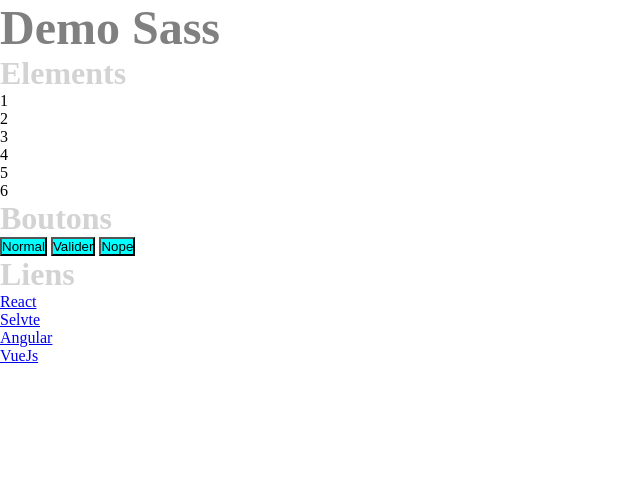
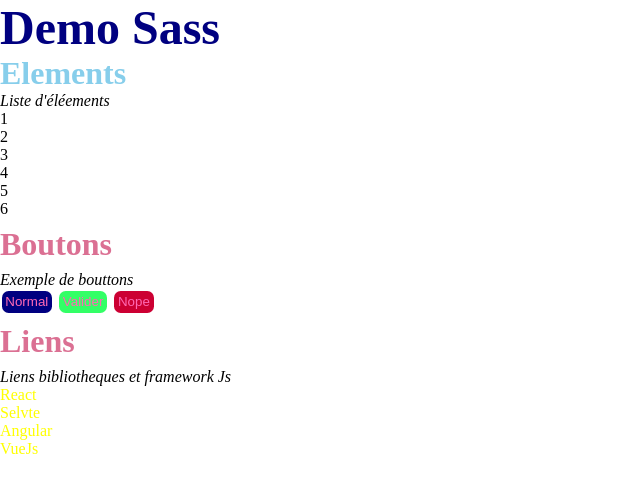
Before and after one commit to jobrazil/sass, a website built with Parcel: page index.html in a window 1280 px wide. Shown: the whole page, without its empty margins (0-640 px from the left). Built offline with nearby package versions, Linux system fonts and the light colour scheme.

Commit message:
link variables

```diff
--- a/index.html
+++ b/index.html
@@ -9,6 +9,7 @@
 <body>
     <h1>Demo Sass</h1>
     <h2>Elements</h2>
+    <p>Liste d'éléements</p>
     <div>
         <div class="elem" id="elem1">1</div>
         <div class="elem" id="elem2">2</div>
@@ -18,12 +19,14 @@
         <div class="elem" id="elem6">6</div>
     </div>
     <h2>Boutons</h2>
+    <p>Exemple de bouttons</p>
     <div>
         <button class="btn">Normal</button>
         <button class="btn btn-success">Valider</button>
         <button class="btn btn-error">Nope</button>
     </div>
     <h2>Liens</h2>
+    <p>Liens bibliotheques et framework Js</p>
     <div><a href="https://fr.react.dev/" target="_blank">React</a></div>
     <div><a href="https://svelte.dev/" target="_blank">Selvte</a></div>
     <div><a href="https://angular.io/" target="_blank">Angular</a></div>
--- a/src/sass/style.scss
+++ b/src/sass/style.scss
@@ -1,5 +1,14 @@
-$color-primary: gray;
-$color-secondary: lightgray;
+$color-primary: navy;
+$color-secondary: skyblue;
+$color-on-primary: hotpink;
+$color-on-secondary: green;
+$color-success: #3F6;
+$color-error: #C03;
+$color-link: yellow;
+$color-link-hover: rgb(103, 139, 4);
+$color-link-visited: rgb(235, 26, 11);
+
+
 
 
 * {
@@ -16,8 +25,60 @@ h1 {
 h2 {
     color: $color-secondary;
     font-size: 2rem;
+
+    + p{
+        font-style: oblique;
+    }
+
+    &:not(:first-of-type) {
+        color: palevioletred;
+        margin-top: 0.5rem;
+        margin-bottom: 0.5rem;
+    }
 }
 
+
+
 .btn{
-    background-color: aqua;
+    padding: 0.5ch;
+    border: none;
+    border-radius: 0.5em;
+    background-color: $color-primary;
+    color: $color-on-primary;
+    margin: 0.1rem;
+
+    &:hover {
+        background-color: $color-on-secondary;
+        transform: scale(1.1);
+    }
+
+&- {
+
+    &success {
+        background-color: $color-success;
+    }
+    &error {
+        background-color: $color-error;
+    }
+
 }
+
+}
+
+a{
+    text-decoration: none;
+    color: $color-link;
+
+    &:visited {
+        color: $color-link-visited;
+    }
+
+    &:hover, &focus {
+        color: $color-link-hover;
+    }
+
+    &:active {
+        font-weight: bold;
+    }
+
+}
```
Also changed, not shown: assets/css/style.css, 2 other files.
